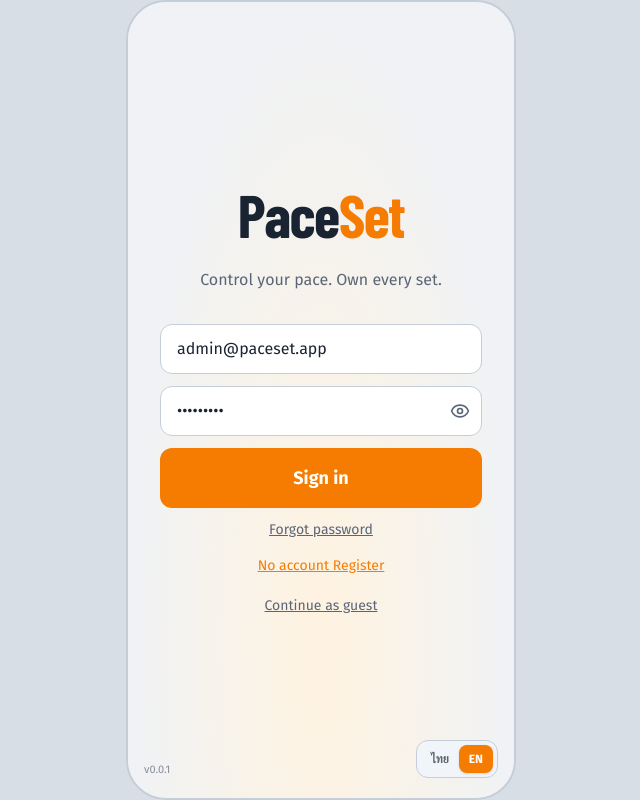
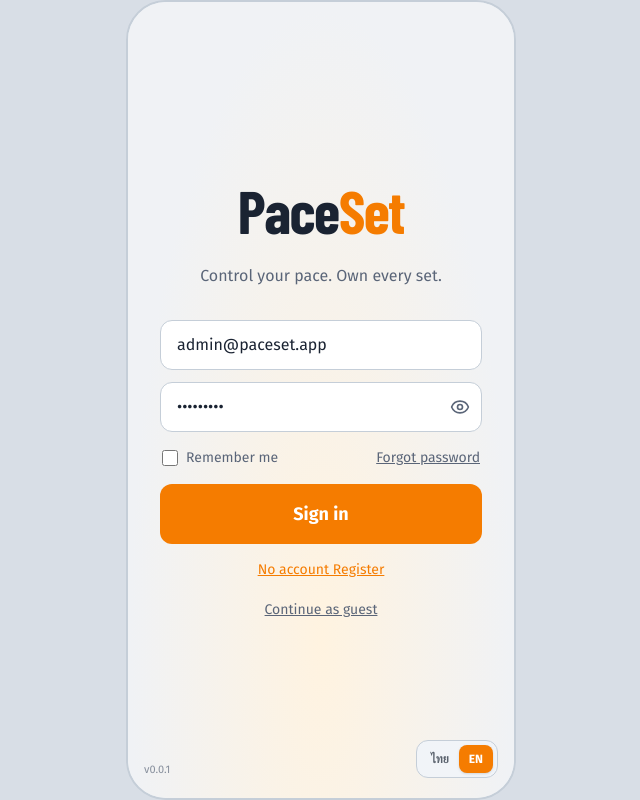
Before and after one commit to weerachai-kong/PreseSet, a Next.js app in the folder prese-set-fn/: page /welcome in a window 1280 px wide. Shown: the whole page, without its empty margins (319-959 px from the left). Built offline with nearby package versions, Linux system fonts and the light colour scheme; no server answers; a web font is replaced by a local one.

Commit message:
edit update 05/09/26-v4

```diff
--- a/prese-set-fn/src/app/welcome/page.tsx
+++ b/prese-set-fn/src/app/welcome/page.tsx
@@ -2,7 +2,7 @@
 
 import { useRouter } from "next/navigation";
 import { Eye, EyeOff } from "lucide-react";
-import { FormEvent, useState } from "react";
+import { FormEvent, useState, useSyncExternalStore } from "react";
 import { LanguageSwitcher } from "@/components/LanguageSwitcher";
 import { PhoneShell } from "@/components/PhoneShell";
 import { authApi } from "@/lib/api";
@@ -12,17 +12,52 @@ import { useLocale } from "@/lib/i18n/LocaleContext";
 
 type Mode = "login" | "register" | "reset";
 
+const REMEMBER_FLAG_KEY = "paceset_remember_me";
+const REMEMBER_EMAIL_KEY = "paceset_remember_email";
+
 const DEV_LOGIN =
   process.env.NODE_ENV === "development"
     ? { email: "admin@paceset.app", password: "PassW0rd!" }
     : { email: "", password: "" };
 
+function subscribeRememberStore(onChange: () => void) {
+  window.addEventListener("storage", onChange);
+  return () => window.removeEventListener("storage", onChange);
+}
+
+/** Stable string snapshot: "1:email" or "0:" */
+function getRememberSnapshot() {
+  const flag = window.localStorage.getItem(REMEMBER_FLAG_KEY) === "1" ? "1" : "0";
+  const email = window.localStorage.getItem(REMEMBER_EMAIL_KEY) ?? "";
+  return `${flag}:${email}`;
+}
+
+function getRememberServerSnapshot() {
+  return "0:";
+}
+
+function parseRememberSnapshot(raw: string) {
+  const sep = raw.indexOf(":");
+  const flag = raw.slice(0, sep) === "1";
+  const email = raw.slice(sep + 1);
+  return { flag, email: email || null };
+}
+
 export default function WelcomePage() {
   const { t } = useLocale();
   const router = useRouter();
   const { login, register, enterGuest, isLoading } = useAuth();
+  const remembered = parseRememberSnapshot(
+    useSyncExternalStore(
+      subscribeRememberStore,
+      getRememberSnapshot,
+      getRememberServerSnapshot,
+    ),
+  );
+
   const [mode, setMode] = useState<Mode>("login");
-  const [email, setEmail] = useState(DEV_LOGIN.email);
+  const [emailDraft, setEmailDraft] = useState<string | null>(null);
+  const [rememberDraft, setRememberDraft] = useState<boolean | null>(null);
   const [password, setPassword] = useState(DEV_LOGIN.password);
   const [confirmPassword, setConfirmPassword] = useState("");
   const [displayName, setDisplayName] = useState("");
@@ -30,6 +65,21 @@ export default function WelcomePage() {
   const [error, setError] = useState<string | null>(null);
   const [info, setInfo] = useState<string | null>(null);
   const [submitting, setSubmitting] = useState(false);
+
+  const email =
+    emailDraft ??
+    (remembered.flag && remembered.email ? remembered.email : DEV_LOGIN.email);
+  const rememberMe = rememberDraft ?? remembered.flag;
+
+  const persistRememberMe = (nextEmail: string, enabled: boolean) => {
+    if (enabled) {
+      window.localStorage.setItem(REMEMBER_FLAG_KEY, "1");
+      window.localStorage.setItem(REMEMBER_EMAIL_KEY, nextEmail.trim());
+    } else {
+      window.localStorage.removeItem(REMEMBER_FLAG_KEY);
+      window.localStorage.removeItem(REMEMBER_EMAIL_KEY);
+    }
+  };
 
   const onSubmit = async (e: FormEvent) => {
     e.preventDefault();
@@ -51,8 +101,10 @@ export default function WelcomePage() {
       }
       if (mode === "login") {
         await login(email, password);
+        persistRememberMe(email, rememberMe);
       } else {
         await register(email, password, displayName || "Athlete");
+        persistRememberMe(email, rememberMe);
       }
       router.push("/home");
     } catch (err) {
@@ -102,10 +154,16 @@ export default function WelcomePage() {
         {isLoading ? (
           <p className="text-sm text-muted">{t("loading")}</p>
         ) : (
-          <form onSubmit={onSubmit} className="w-full space-y-3 text-left">
+          <form
+            onSubmit={onSubmit}
+            className="w-full space-y-3 text-left"
+            autoComplete="on"
+          >
             {mode === "register" ? (
               <input
                 type="text"
+                name="name"
+                autoComplete="name"
                 value={displayName}
                 onChange={(e) => setDisplayName(e.target.value)}
                 placeholder={t("displayName")}
@@ -114,17 +172,23 @@ export default function WelcomePage() {
             ) : null}
             <input
               type="email"
+              name="email"
               required
+              autoComplete="username"
               value={email}
-              onChange={(e) => setEmail(e.target.value)}
+              onChange={(e) => setEmailDraft(e.target.value)}
               placeholder={t("email")}
               className="app-input"
             />
             <div className="relative">
               <input
                 type={showPassword ? "text" : "password"}
+                name="password"
                 required
                 minLength={6}
+                autoComplete={
+                  mode === "login" ? "current-password" : "new-password"
+                }
                 value={password}
                 onChange={(e) => setPassword(e.target.value)}
                 placeholder={
@@ -148,13 +212,35 @@ export default function WelcomePage() {
             {mode === "reset" ? (
               <input
                 type={showPassword ? "text" : "password"}
+                name="confirmPassword"
                 required
                 minLength={6}
+                autoComplete="new-password"
                 value={confirmPassword}
                 onChange={(e) => setConfirmPassword(e.target.value)}
                 placeholder={t("confirmPassword")}
                 className="app-input"
               />
+            ) : null}
+            {mode === "login" ? (
+              <div className="flex items-center justify-between gap-3 px-0.5 py-1">
+                <label className="flex cursor-pointer items-center gap-2 text-sm text-muted">
+                  <input
+                    type="checkbox"
+                    checked={rememberMe}
+                    onChange={(e) => setRememberDraft(e.target.checked)}
+                    className="h-4 w-4 rounded border-border accent-[var(--lime)]"
+                  />
+                  <span>{t("rememberMe")}</span>
+                </label>
+                <button
+                  type="button"
+                  onClick={() => switchMode("reset")}
+                  className="shrink-0 text-sm text-muted underline"
+                >
+                  {t("forgotPassword")}
+                </button>
+              </div>
             ) : null}
             {error ? (
               <p className="text-xs leading-relaxed text-danger">{error}</p>
@@ -177,16 +263,6 @@ export default function WelcomePage() {
             </button>
           </form>
         )}
-
-        {mode === "login" ? (
-          <button
-            type="button"
-            onClick={() => switchMode("reset")}
-            className="mt-3 text-sm text-muted underline"
-          >
-            {t("forgotPassword")}
-          </button>
-        ) : null}
 
         {mode === "reset" ? (
           <button
--- a/prese-set-fn/src/lib/i18n/dictionaries.ts
+++ b/prese-set-fn/src/lib/i18n/dictionaries.ts
@@ -104,6 +104,7 @@ export const dictionaries = {
     newPassword: "New password",
     confirmPassword: "Confirm password",
     forgotPassword: "Forgot password",
+    rememberMe: "Remember me",
     resetPassword: "Reset password",
     resetPasswordDone: "Password updated. You can sign in now.",
     passwordMismatch: "Passwords do not match",
@@ -259,6 +260,7 @@ export const dictionaries = {
     newPassword: "รหัสผ่านใหม่",
     confirmPassword: "ยืนยันรหัสผ่าน",
     forgotPassword: "ลืมรหัสผ่าน",
+    rememberMe: "จำฉันไว้",
     resetPassword: "ตั้งรหัสผ่านใหม่",
     resetPasswordDone: "อัปเดตรหัสแล้ว เข้าสู่ระบบได้เลย",
     passwordMismatch: "รหัสผ่านไม่ตรงกัน",
```
Also changed, not shown: 1 other file (tests, documents, lock files or other folders).
